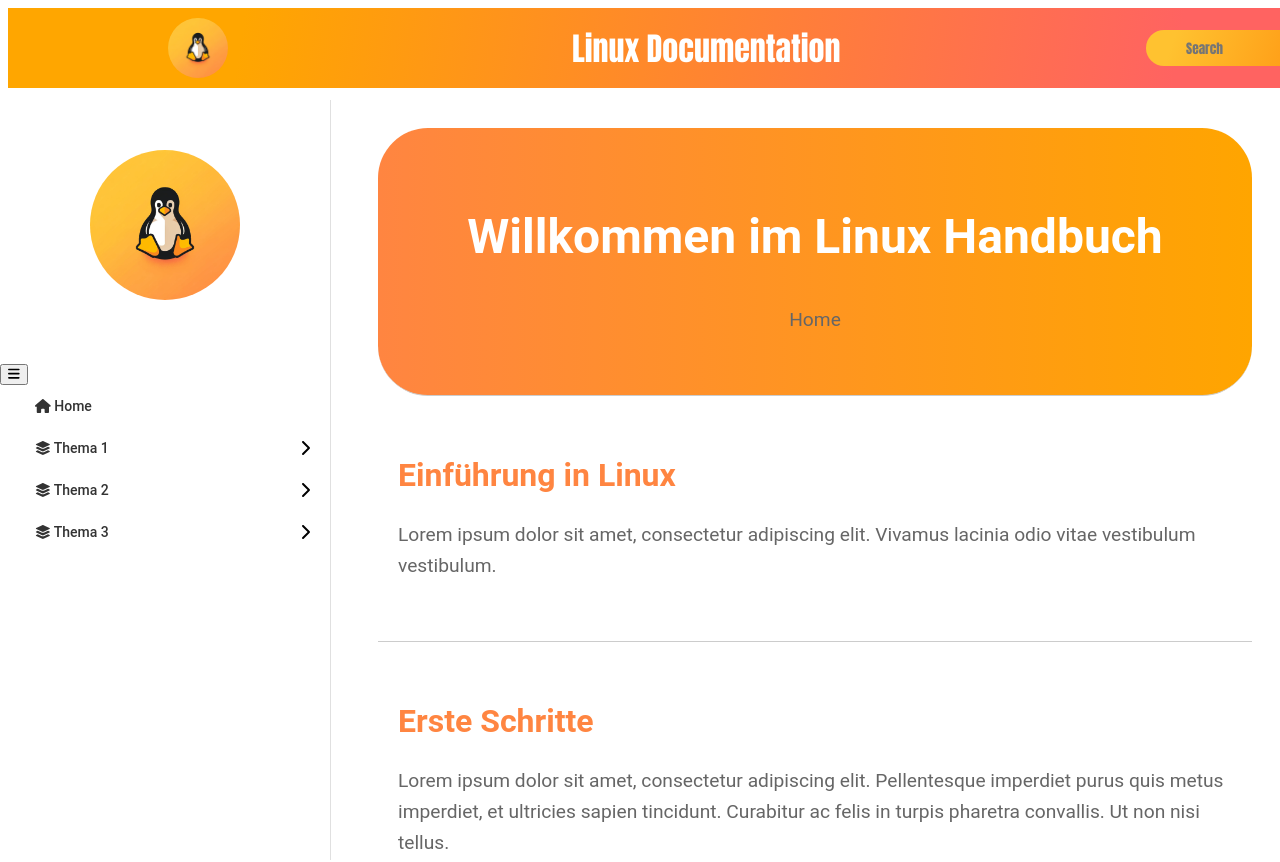
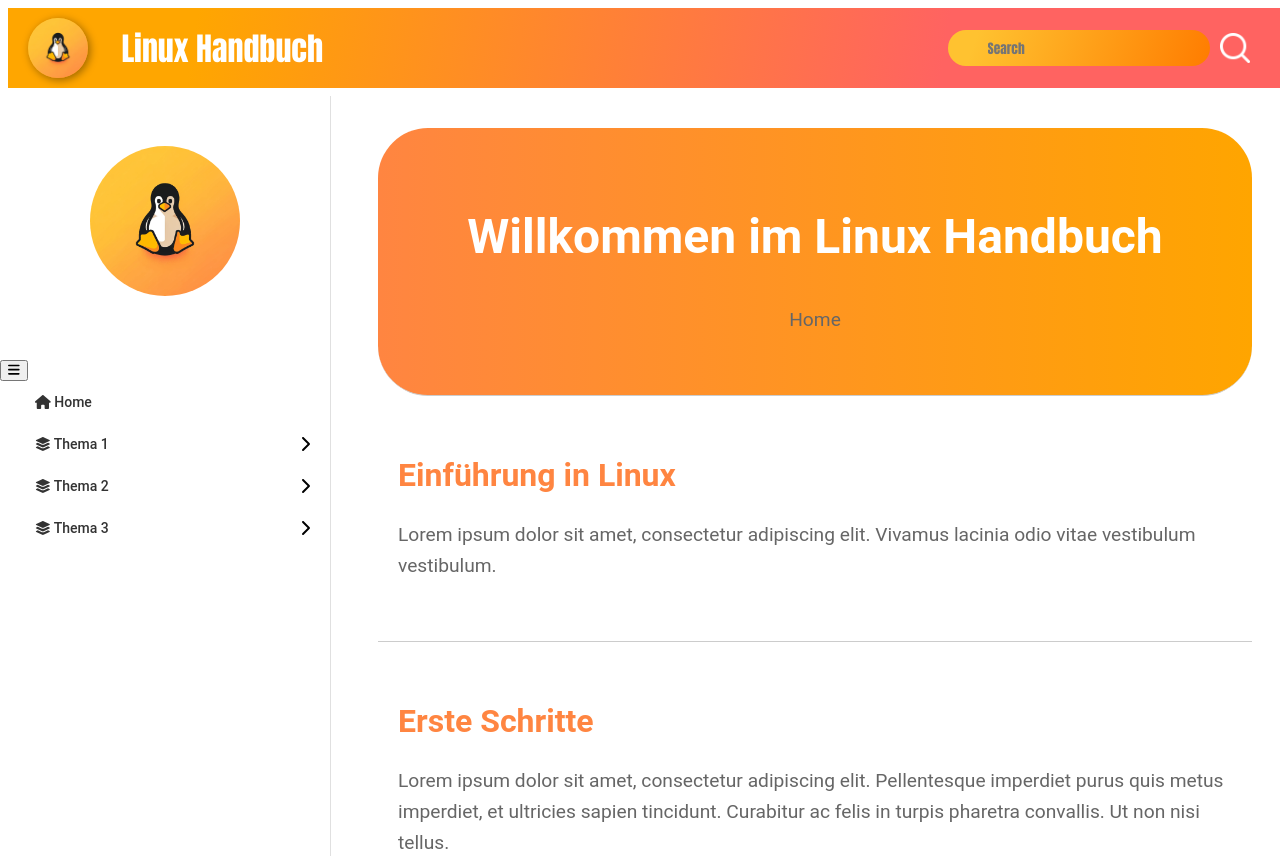
Before and after one commit to rtinase/linux-manual, a React (Create React App) app: page / in a window 1280 px wide. Shown: the top 862 px of the page. Built offline with nearby package versions, Linux system fonts and the light colour scheme.

Commit message:
Corrected the whole header

```diff
--- a/src/Components/Header.css
+++ b/src/Components/Header.css
@@ -1,6 +1,6 @@
 header {
     background: linear-gradient(99deg, rgb(255, 166, 0) 14.7%, rgb(255, 99, 97) 73%);
-    width: 1600px;
+    width: 100%;
     height: 10vh;
     min-height: 80px;
     position: fixed;
@@ -23,7 +23,17 @@
 .logo {
     width: 60px;
     height: auto;
+    position: absolute;
+    top: 10px;
+    left: 20px;
     border-radius: 50%;
+    box-shadow: 2px 2px 8px rgba(0, 0, 0, .4);
+    transition: transform 200ms;
+}
+
+.logo:hover {
+    transform: scale(1.1);
+    cursor: pointer;
 }
 
 .search-icon {
@@ -35,6 +45,9 @@
 
 .title-section {
     height: 100%;
+    position: absolute;
+    top: 0;
+    left: 75px;
     color: white;
     display: flex;
     flex-direction: column;
@@ -55,6 +68,9 @@
 
 .search-section {
     height: 100%;
+    position: absolute;
+    top: 0;
+    right: 3%;
     display: flex;
     flex-direction: row;
     justify-content: space-between;
--- a/src/Components/Header.js
+++ b/src/Components/Header.js
@@ -1,18 +1,22 @@
 import "./Header.css";
 
 export default function Header() {
+    const onLogoClicked = () => {
+        window.location.href = "/";
+    };
+
     return (
         <header>
-            <div class="logo-block">
-                <div class="logo-section">
-                    <img class="logo" src="./Data/logo.png" alt="Logo"></img>
+            <div className="logo-block">
+                <div className="logo-section">
+                    <img className="logo" src="./Data/logo.png" alt="Logo" onClick={onLogoClicked}></img>
                 </div>
-                <div class="title-section">
-                    Linux Documentation
+                <div className="title-section">
+                    Linux Handbuch
                 </div>
-                <div class="search-section">
+                <div className="search-section">
                     <input type="text" placeholder="Search"></input>
-                    <img class="search-icon" src="./Data/search.png" alt="Logo"></img>
+                    <img className="search-icon" src="./Data/search.png" alt="Search Icon"></img>
                 </div>
             </div>
         </header>
--- a/src/Components/Sidebar.css
+++ b/src/Components/Sidebar.css
@@ -7,7 +7,7 @@
   transition: transform 0.3s ease-in-out;
   position: fixed;
   left: 0;
-  top: 100px;
+  top: 12vh;
   border-right: 1px solid #e0e0e0; /* Subtiler rechter Rand */
   z-index: 1000; /* Stellt sicher, dass die Sidebar über anderen Inhalten bleibt */
   font-family: 'Roboto', sans-serif; /* Roboto als Standardschrift */
```
